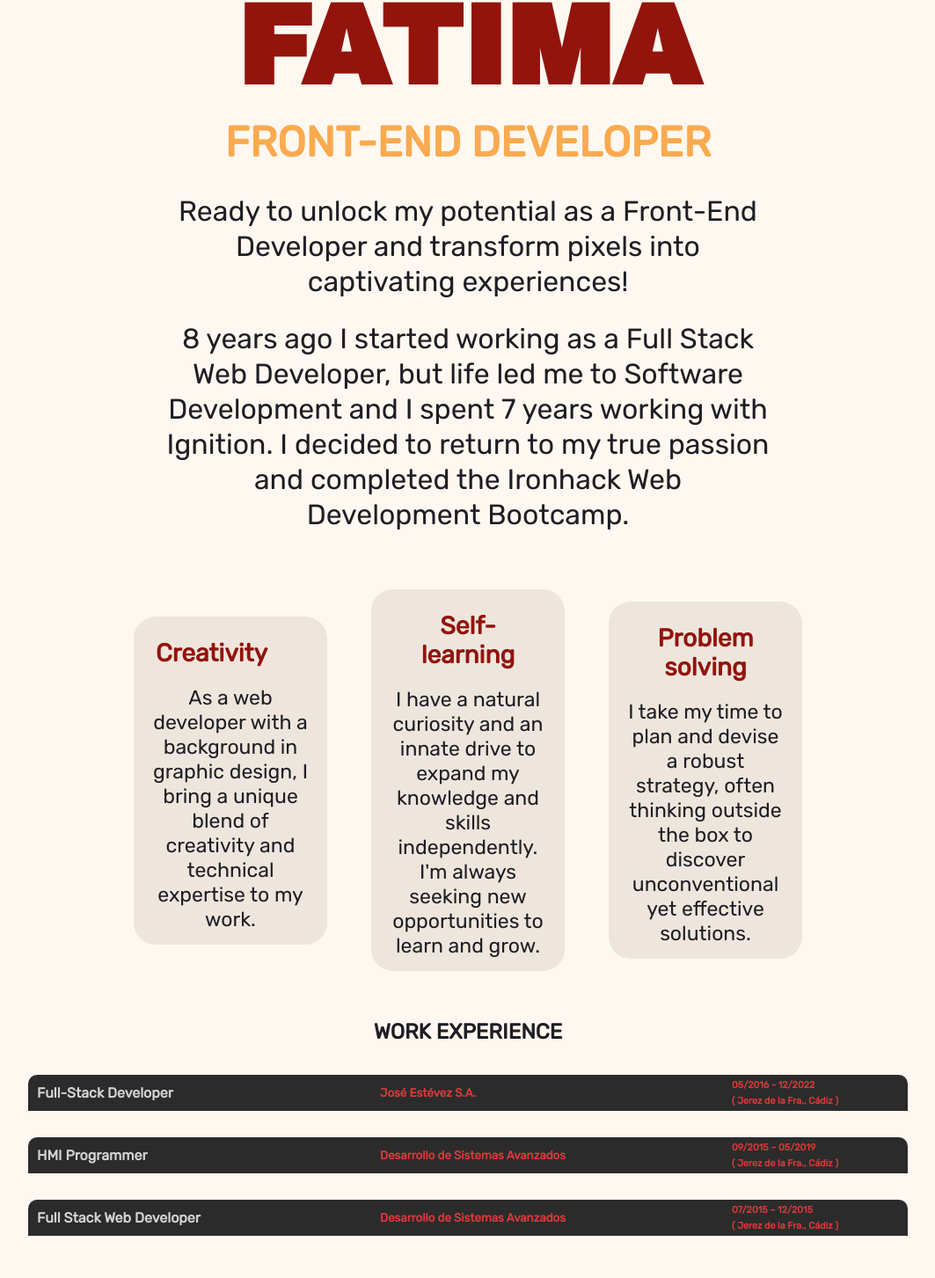
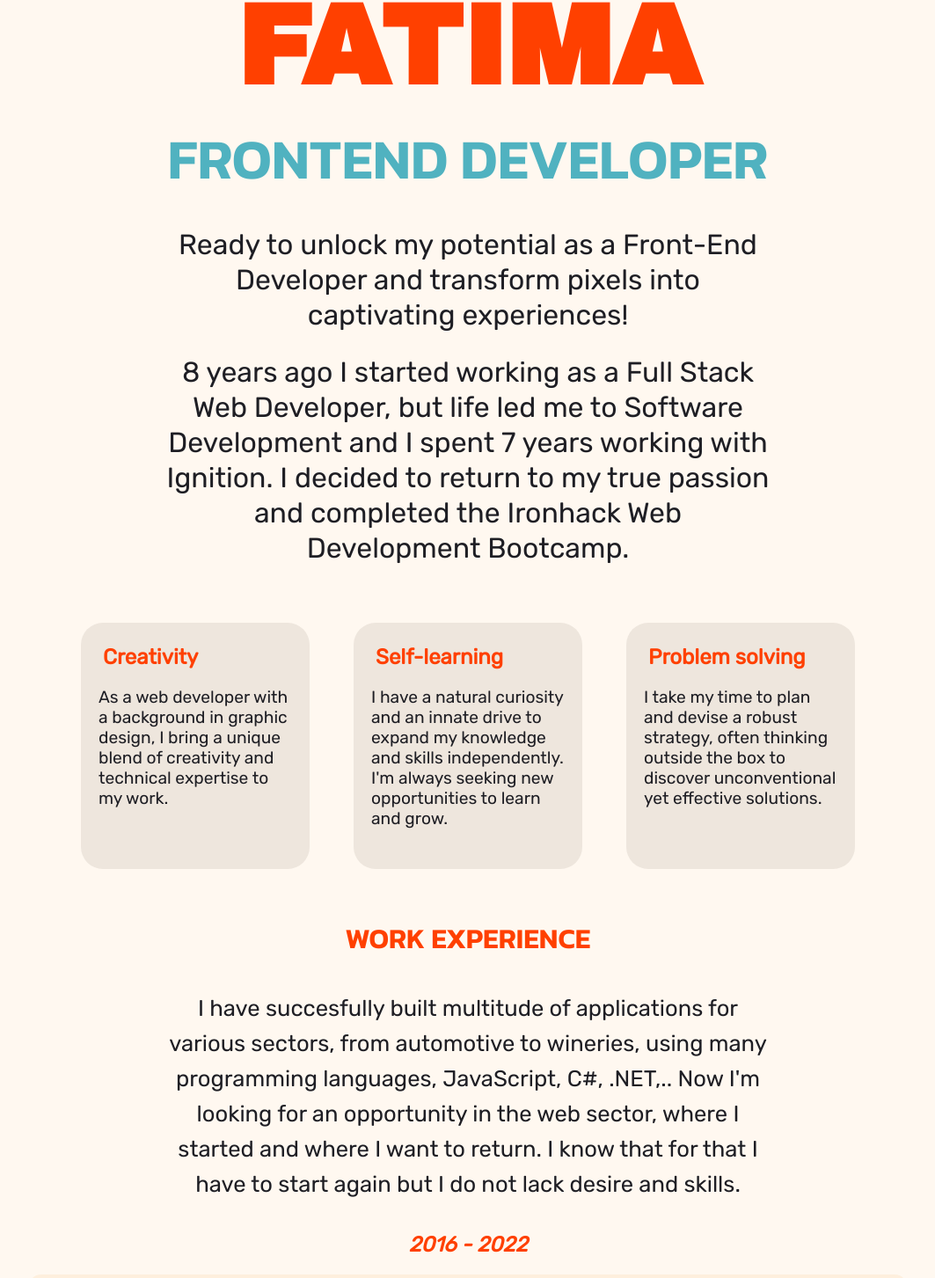
Before and after one commit to fagarmartin/my-web, a React (Vite) app: page / in a window 1280 px wide. Shown: the part 60-1513 px from the top of the page at 88% size, without its empty margins (108-1171 px from the left). Built offline with nearby package versions, Linux system fonts and the light colour scheme.

Commit message:
changed style and content

```diff
--- a/src/App.css
+++ b/src/App.css
@@ -2,7 +2,7 @@
   margin: 0;
   padding: 0;
   box-sizing: border-box;
-  cursor:none;
+  /* cursor:none; */
 }
 section{
   margin-bottom: 50px;
--- a/src/App.jsx
+++ b/src/App.jsx
@@ -19,7 +19,7 @@ function App() {
         <Route path="*" element={<NotFound/>} />
         <Route path="/error" element={<Error/>} />
       </Routes>
-      <Cursor/>
+      {/* <Cursor/> */}
     </div>
   )
 }
--- a/src/components/Header.jsx
+++ b/src/components/Header.jsx
@@ -3,7 +3,7 @@ function Header() {
     <header>
       <div className="header-container">
       <h1 className="title-name">FATIMA</h1>
-        <h1 className="title">FRONT-END DEVELOPER</h1>
+        <h1 className="title">FRONTEND DEVELOPER</h1>
         <p>
          Ready to unlock my potential as a Front-End Developer
           and transform pixels into captivating experiences!
--- a/src/components/LanguageCard.jsx
+++ b/src/components/LanguageCard.jsx
@@ -1,6 +1,6 @@
 function LanguageCard({ language, title }) {
   return (
-    <div className="list-cards">
+    <div className="list-card-language">
       <h4>{language}</h4>
       <h5>{title}</h5>
     </div>
--- a/src/components/Section.jsx
+++ b/src/components/Section.jsx
@@ -1,21 +1,24 @@
 import SectionCard from "./SectionCard";
-function SectionWork({id,data,title,titleTasks}) {
+function SectionWork({ id, data, title, titleTasks, intro }) {
   return (
     <section id={`${id}`}>
       <h2>{title}</h2>
+      <p className="intro">{intro}</p>
       {data.map(({ id, title, company, date, city, achievements }) => (
         <SectionCard
           key={id}
-            title={title}
+          title={title.toUpperCase()}
           company={company}
           date={date}
           city={city}
           achievements={achievements}
           titleTasks={titleTasks}
+          intro={intro}
+
         />
       ))}
     </section>
-  )
+  );
 }
 
-export default SectionWork
+export default SectionWork;
--- a/src/components/SectionCard.jsx
+++ b/src/components/SectionCard.jsx
@@ -1,20 +1,22 @@
 import { useState } from "react";
 import SectionElement from "./SectionElement";
 
-function SectionCard({ title, company, date, city, achievements, titleTasks }) {
+function SectionCard({ title, company, date,  achievements }) {
   // hacer que al poner el raton encima salgan las habilidades usadas para cada trabajo
   const [toggleInfo, setToggleInfo] = useState('hide');
   const toggleInfoHandle =()=>{
     setToggleInfo(toggleInfo==='hide'?'show': 'hide')
   }
   return (
+    <div className="by-date">
+      <h6 className="date">{date} </h6>
     <div className="list-cards">
       <div className="on-display">
-       <div onClick={toggleInfoHandle} className="list-card-title"><span><h4 className="work-title">{title}</h4></span><span> <h5 >{company}</h5></span><span className="date"><h6>{date} </h6><span><h6>( {city} )</h6></span></span></div>
+       <div onClick={toggleInfoHandle} className="list-card-title"><span><h4 className="work-title">{title}</h4></span><span> <h5 >{company}</h5></span></div>
        </div>
       <div className={`not-on-display ${toggleInfo}`}>
         <div className={`display-info`}>
-          {titleTasks && <h5>{titleTasks}</h5>}
+
           <ul className="achievements-tasks">
             {achievements.map((each, i) => {
               return <SectionElement key={`achv${i}`} each={each} index={i} />;
@@ -24,6 +26,7 @@ function SectionCard({ title, company, date, city, achievements, titleTasks }) {
         </div>
 
     </div>
+    </div>
   );
 }
 
--- a/src/data/workexperience.json
+++ b/src/data/workexperience.json
@@ -3,10 +3,10 @@
     "id": "1abc",
     "title": "Full-Stack Developer",
     "company": "José Estévez S.A.",
-    "date": "05/2016 - 12/2022",
+    "date": "2016 - 2022",
     "city": "Jerez de la Fra., Cádiz",
     "achievements": [
-      "Succesfully designed and developed projects for the departments of production, laboratory and  maintenance.",
+      "Succesfully led and developed projects for the departments of production, laboratory and  maintenance.",
       "Database design with SQL Management.",
       "Logic implementation, testing, debugging and deployment.",
       "Digital transformation of bottling and maintenance forms."
@@ -17,7 +17,7 @@
     "title": "HMI Programmer",
     "mode": "Freelance",
     "company": "Desarrollo de Sistemas Avanzados",
-    "date": "09/2015 – 05/2019",
+    "date": "2015 – 2019",
     "city": "Jerez de la Fra., Cádiz",
     "achievements": [
       "Designed and developed HMI in C# and .NET following Delphi’s specifications.",
@@ -30,7 +30,7 @@
     "title": "Full Stack Web Developer",
     "mode": "Freelance",
     "company": "Desarrollo de Sistemas Avanzados",
-    "date": "07/2015 – 12/2015",
+    "date": "2015",
     "city": "Jerez de la Fra., Cádiz",
     "achievements": [
       "Built a customized application aimed at listing machine components of working orders using Javascript, PHP, JQuery, HTML and CSS."
--- a/src/index.css
+++ b/src/index.css
@@ -1,5 +1,6 @@
 @import url("https://fonts.googleapis.com/css2?family=Archivo+Black&display=swap");
 @import url("https://fonts.googleapis.com/css2?family=Rubik&display=swap");
+@import url("https://fonts.googleapis.com/css2?family=Kanit:wght@400;600&display=swap");
 /* black #1E1E24*/
 /* primary red #92140C*/
 /* SECONDARY orange #faaa4f*/
@@ -12,8 +13,8 @@ body {
     "Droid Sans", "Helvetica Neue", sans-serif;
   -webkit-font-smoothing: antialiased;
   -moz-osx-font-smoothing: grayscale;
-  background-color: #FFF8F0;
-  color: #1E1E24;
+  background-color: #fff8f0;
+  color: #1e1e24;
 }
 html {
   scroll-behavior: smooth;
@@ -31,7 +32,6 @@ h5,
 h6 {
   padding: 0;
   margin: 5px 0;
-
 }
 
 nav {
@@ -90,6 +90,9 @@ a {
   display: flex;
   flex-direction: column;
   align-items: flex-start;
+  background-color: #feefdd;
+  color: #201e1f;
+  border-radius: 0 0 15px 15px;
 }
 .achievements-tasks li {
   width: 100%;
@@ -98,7 +101,7 @@ a {
   padding: 8px;
 }
 
-.bg0 {
+/* .bg0 {
   background-color: rgba(129, 128, 128, 0.3);
 }
 
@@ -111,21 +114,21 @@ a {
 }
 .bg3 {
   background-color: rgba(129, 128, 128, 0.08);
-}
+} */
 /*HEADER */
 
 .title-name {
-
   font-family: "Archivo Black", sans-serif;
   text-align: center;
-  font-size: 10vw;
+  font-size: 8rem;
   padding: 0 50px;
-  color: #92140C;
+  color: #ff4000;
 }
 .title {
-  color: #faaa4f;
-  font-size: 1.5em;
+  color: #50b2c0;
+  font-size: 2em;
   margin-bottom: 30px;
+  font-family: "Kanit", sans-serif;
 }
 
 header {
@@ -139,19 +142,12 @@ header {
   flex-direction: column;
   align-items: center;
   width: 55%;
-  font-size: 2em;
+  font-size: 2rem;
 }
-@media only screen and (max-width: 600px) {
-  .header-container,
-  .my-experience {
-    width: 90%;
-  }
 
-}
 .header-container p {
   line-height: 30pt;
 }
-
 
 .about-me p {
   margin: 25px 0;
@@ -173,26 +169,27 @@ header {
 }
 
 .soft-skill-card h3 {
-  color: #92140C;
+  color: #ff4000;
   margin: 10px 5px;
   margin-bottom: 20px;
+  font-size: 1.5rem;
   align-self: flex-start;
-  font-size: 2.2vw;
-  justify-content: flex-start;
 }
 .soft-skill-card {
   display: flex;
   flex-direction: column;
   align-items: center;
   justify-content: flex-start;
-  width: 220px;
-  min-height: 220px;
+  width: 260px;
+  min-height: 280px;
   background-color: #eee6dd;
   border-radius: 25px;
-  padding:15px 20px;
-  font-size: 1.8vw;
+  padding: 15px 20px;
 }
-
+.soft-skill-card p {
+  font-size: 1.2rem;
+  text-align: left;
+}
 .display-info {
   position: relative;
   left: 0;
@@ -214,43 +211,48 @@ header {
   z-index: -1;
   transition: max-height 0.2s ease-out;
 }
-
+.by-date {
+  width: 100%;
+}
 .list-cards {
   display: flex;
   flex-direction: column;
   justify-content: center;
-  background-color: rgb(44, 43, 43);
   border-radius: 10px 10px 0 0;
   width: 100%;
 }
 
-.list-card-title {
+.list-card-title,
+.list-card-language {
+  font-family: "Kanit", sans-serif;
+
   display: flex;
   flex-direction: row;
   flex-wrap: wrap;
   justify-content: space-between;
   align-items: center;
   text-align: left;
-  color: rgb(219, 59, 59);
+  color: #50b2c0;
+  font-size: 1.3rem;
+  padding: 0 10px;
   width: 100%;
+  background-color: #feefdd;
+  border-radius: 15px 15px 0 0;
+  border-bottom: #ff4000 2px solid;
 }
-.list-card-title span{
-
-  text-align: left;
-  width: 33%;
+.list-card-title {
+  cursor: pointer;
 }
 
+.display-info h5 {
+  font-size: 1rem;
+}
 
 .date {
-  text-align: right;
-  width: 20% !important;
-}
-.work-title {
-  color: lightgray;
-  margin-left: 10px;
-}
-.list-card-title:hover {
-
+  font-style: oblique;
+  margin-bottom: 20px;
+  font-size: 1.5rem;
+  color: #ff4000;
 }
 
 /* LANGUAGES */
@@ -264,10 +266,13 @@ header {
   margin: 0;
   padding: 8px;
 }
-
-
+.intro{
+  font-size: 1.6rem;
+  line-height: 30pt;
+  width: 70%;
+}
 /* CUSTOM CURSOR*/
- .cursor{
+/* .cursor{
   background-color: white;
   height:24px;
   width: 24px;
@@ -277,10 +282,16 @@ header {
   left:0;
   mix-blend-mode: difference;
   pointer-events:none
-}
+}  */
 
 /* @media only screen and (max-width: 700px) {
    .cursor {
       display: 'none' !important;
   }
 } */
+/* SECTIONS */
+section h2 {
+  color: #ff4000;
+  font-family: "Kanit", sans-serif;
+  font-size: 2rem;
+}
--- a/src/pages/Home.jsx
+++ b/src/pages/Home.jsx
@@ -20,7 +20,7 @@ function Home() {
           data={dataWork}
           id={"work-experience"}
           title="WORK EXPERIENCE"
-          titleTasks="Achievements/Tasks"
+          intro="I have succesfully built multitude of applications for various sectors, from automotive to wineries, using many programming languages, JavaScript, C#, .NET,.. Now I'm looking for an opportunity in the web sector, where I started and where I want to return. I know that for that I have to start again but I do not lack desire and skills."
         />
         <Section
           data={dataEducation}
```
Lines whose indentation alone changed are shown as unchanged.
